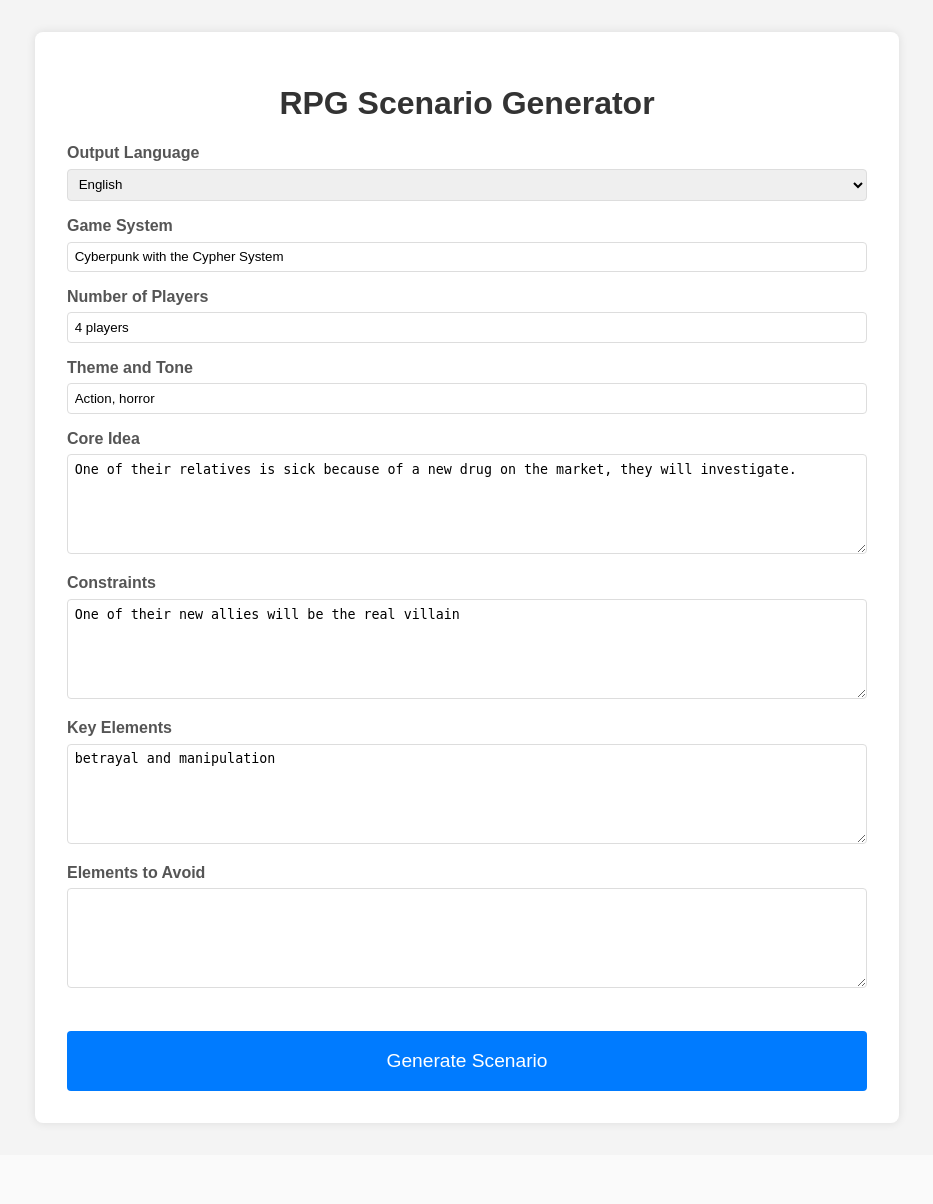
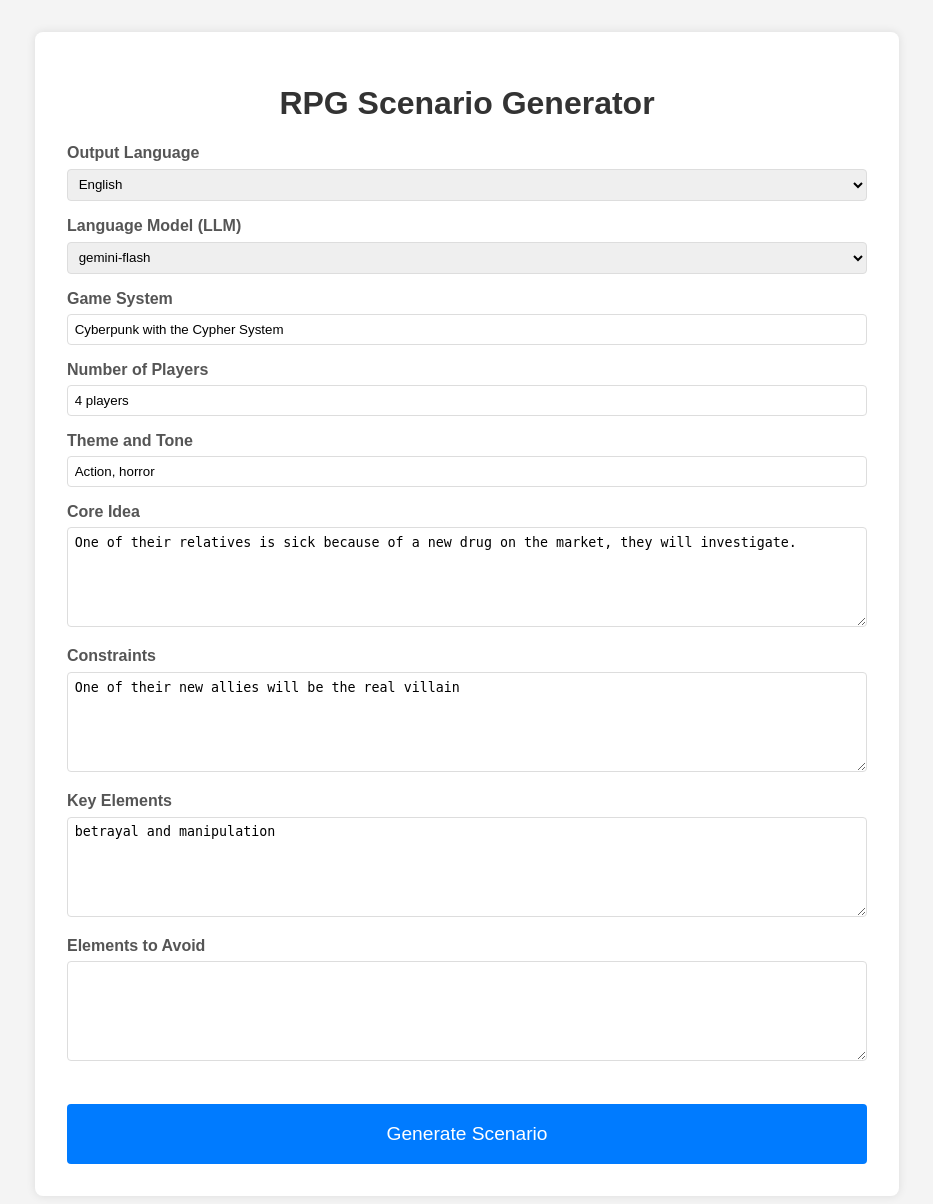
Before and after one commit to Papoulos/Rpg_Scenario_Generator, a Flask app: page / in a window 1280 px wide. Shown: the top 1204 px of the page, without its empty margins (173-1106 px from the left). Before the commit the page ends 1126 px from the top, so only its background shows below. Run offline with Flask 3, Linux system fonts and the light colour scheme; parts of the project's set-up code (start-up, migrations or seed data) failed here and were passed over.

Commit message:
feat: Add LLM selector to scenario generator UI
This commit introduces a dropdown menu on the scenario generator's main page, allowing users to select which configured LLM they want to use for generation.

Key changes:
- `app.py` is updated to pass the list of available LLM models to the `index.html` template. It also retrieves the user's selection from the form post.
- `templates/index.html` is modified to include a `<select>` dropdown, which is dynamically populated with the available models.
- `generator.py` is refactored to no longer use a hardcoded LLM. It now accepts a `model_name` and uses the `get_llm_instance` factory function to instantiate the correct model, making it fully dynamic.

```diff
--- a/app.py
+++ b/app.py
@@ -7,13 +7,14 @@ from flask import Flask, render_template, request, Response, jsonify
 from weasyprint import HTML
 from generator import generate_scenario
 from chat import run_chat_completion
-from llm_config import get_provider_config
+from llm_config import get_provider_config, llm_providers
 
 app = Flask(__name__)
 
 @app.route('/')
 def index():
-    return render_template('index.html')
+    model_names = list(llm_providers.keys())
+    return render_template('index.html', models=model_names)
 
 @app.route('/generate', methods=['POST'])
 def generate():
@@ -27,9 +28,10 @@ def generate():
         "core_idea": request.form.get('core_idea')
     }
     language = request.form.get('language')
+    model_name = request.form.get('llm_model')
 
     # Generate the scenario
-    markdown_output = generate_scenario(scenario_details, language=language)
+    markdown_output = generate_scenario(scenario_details, language=language, model_name=model_name)
 
     # Convert markdown to HTML for display
     html_output = markdown2.markdown(markdown_output, extras=["fenced-code-blocks", "tables"])
--- a/templates/index.html
+++ b/templates/index.html
@@ -32,6 +32,13 @@
                 <option value="Greek">Greek</option>
             </select>
 
+            <label for="llm_model">Language Model (LLM)</label>
+            <select id="llm_model" name="llm_model">
+                {% for model in models %}
+                    <option value="{{ model }}" {% if model == 'gemini-flash' %}selected{% endif %}>{{ model }}</option>
+                {% endfor %}
+            </select>
+
             <label for="game_system">Game System</label>
             <input type="text" id="game_system" name="game_system" value="Cyberpunk with the Cypher System" required>
 
```
Also changed, not shown: generator.py (+12 -9 lines).
